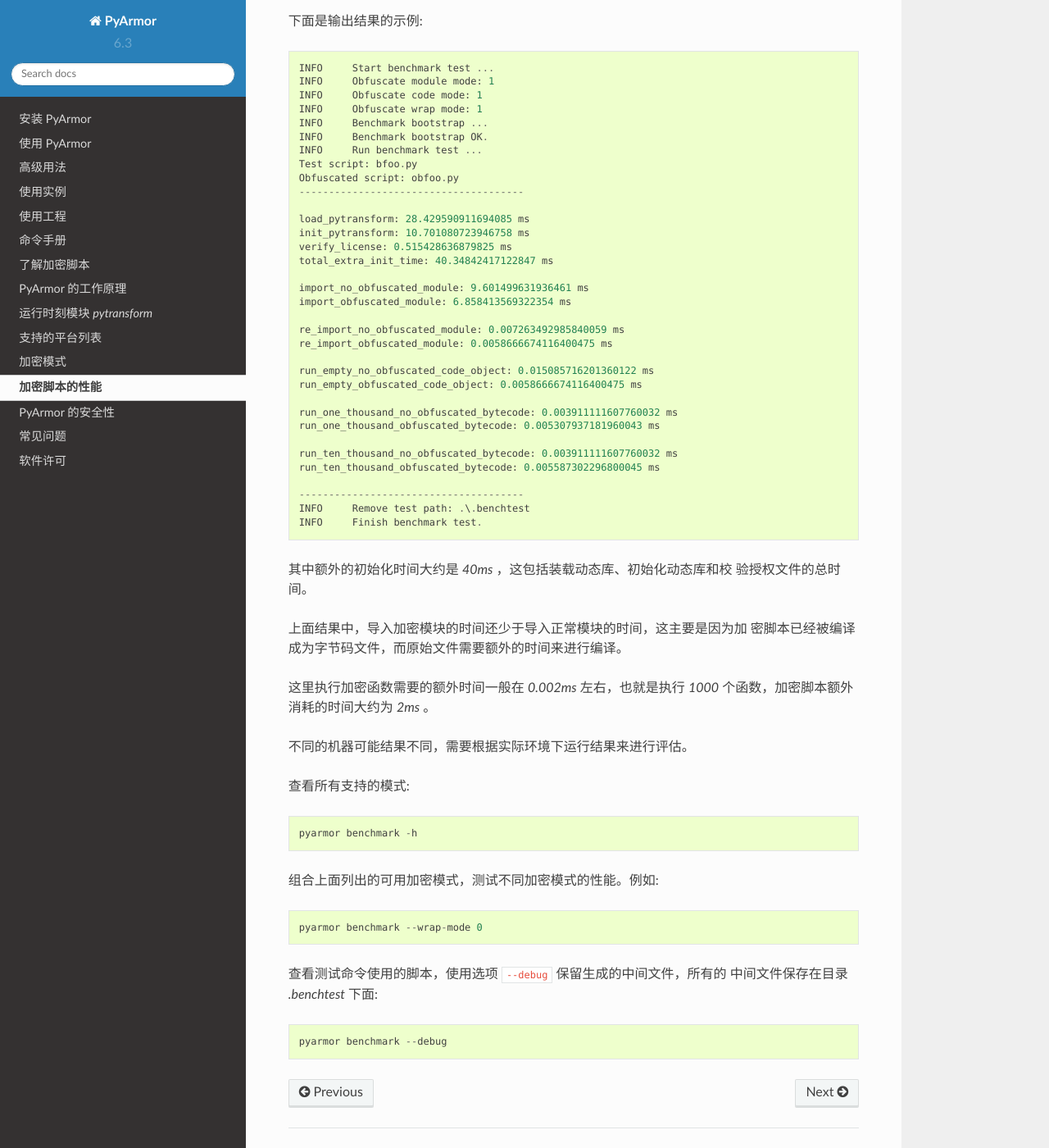
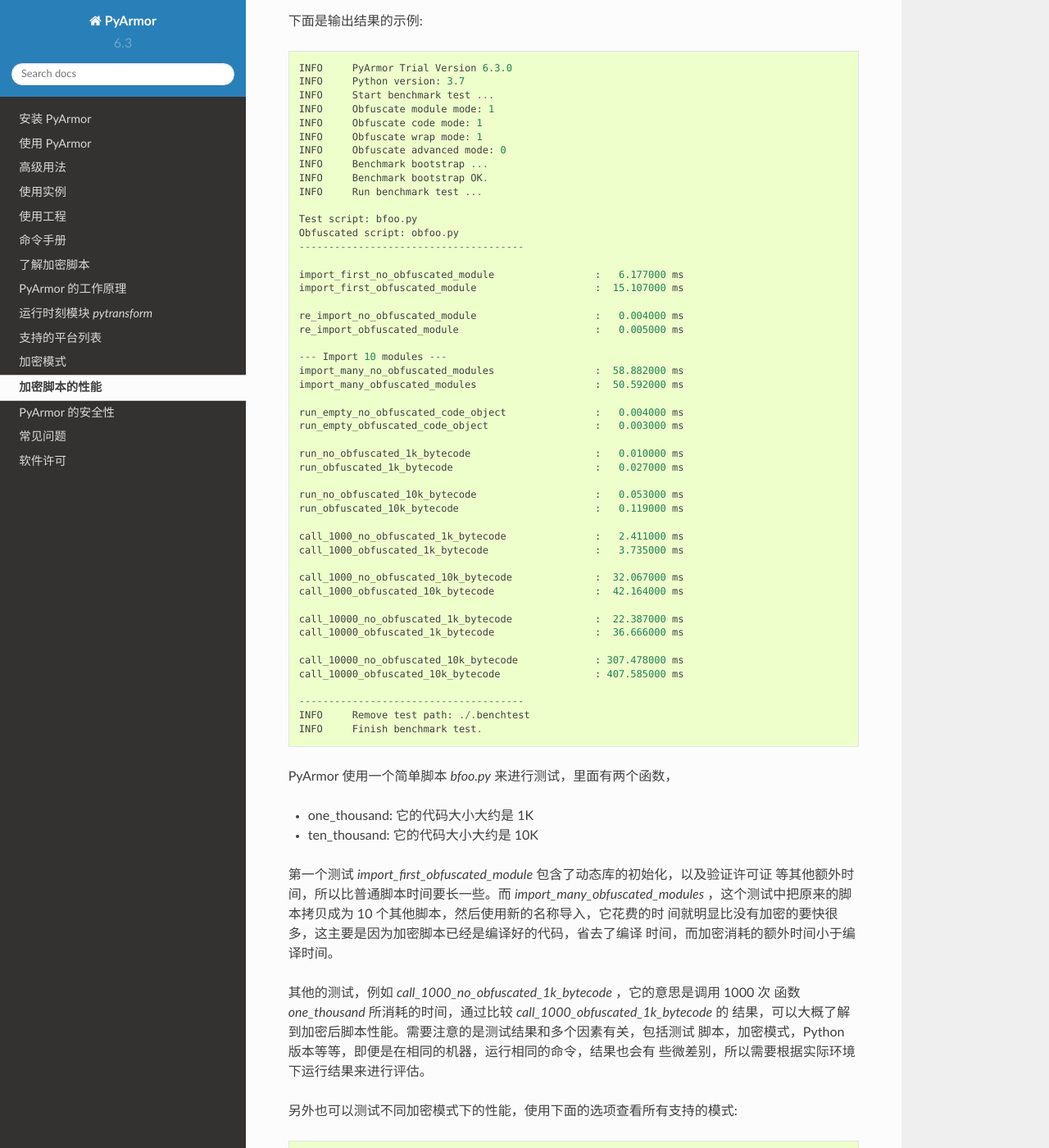
Before and after one commit to dashingsoft/pyarmor-docs-zh, a Sphinx documentation site: the page built from docs/performance.rst, in a window 1280 px wide and 1400 px high, scrolled down 269 px. Shown: the whole window at 82% size. Built offline with Sphinx 7.4.7 and the Read the Docs theme 2.0.0, drawn with Linux system fonts in a browser that asks for light colours; some of the changed text lies outside the part shown.

Commit message:
Refine benchmark doc

```diff
--- a/docs/performance.rst
+++ b/docs/performance.rst
@@ -9,62 +9,84 @@
 
 下面是输出结果的示例::
 
+
+    INFO     PyArmor Trial Version 6.3.0
+    INFO     Python version: 3.7
     INFO     Start benchmark test ...
     INFO     Obfuscate module mode: 1
     INFO     Obfuscate code mode: 1
     INFO     Obfuscate wrap mode: 1
+    INFO     Obfuscate advanced mode: 0
     INFO     Benchmark bootstrap ...
     INFO     Benchmark bootstrap OK.
     INFO     Run benchmark test ...
+
     Test script: bfoo.py
     Obfuscated script: obfoo.py
     --------------------------------------
 
-    load_pytransform: 28.429590911694085 ms
-    init_pytransform: 10.701080723946758 ms
-    verify_license: 0.515428636879825 ms
-    total_extra_init_time: 40.34842417122847 ms
+    import_first_no_obfuscated_module                 :   6.177000 ms
+    import_first_obfuscated_module                    :  15.107000 ms
 
-    import_no_obfuscated_module: 9.601499631936461 ms
-    import_obfuscated_module: 6.858413569322354 ms
+    re_import_no_obfuscated_module                    :   0.004000 ms
+    re_import_obfuscated_module                       :   0.005000 ms
 
-    re_import_no_obfuscated_module: 0.007263492985840059 ms
-    re_import_obfuscated_module: 0.0058666674116400475 ms
+    --- Import 10 modules ---
+    import_many_no_obfuscated_modules                 :  58.882000 ms
+    import_many_obfuscated_modules                    :  50.592000 ms
 
-    run_empty_no_obfuscated_code_object: 0.015085716201360122 ms
-    run_empty_obfuscated_code_object: 0.0058666674116400475 ms
+    run_empty_no_obfuscated_code_object               :   0.004000 ms
+    run_empty_obfuscated_code_object                  :   0.003000 ms
 
-    run_one_thousand_no_obfuscated_bytecode: 0.003911111607760032 ms
-    run_one_thousand_obfuscated_bytecode: 0.005307937181960043 ms
+    run_no_obfuscated_1k_bytecode                     :   0.010000 ms
+    run_obfuscated_1k_bytecode                        :   0.027000 ms
 
-    run_ten_thousand_no_obfuscated_bytecode: 0.003911111607760032 ms
-    run_ten_thousand_obfuscated_bytecode: 0.005587302296800045 ms
+    run_no_obfuscated_10k_bytecode                    :   0.053000 ms
+    run_obfuscated_10k_bytecode                       :   0.119000 ms
+
+    call_1000_no_obfuscated_1k_bytecode               :   2.411000 ms
+    call_1000_obfuscated_1k_bytecode                  :   3.735000 ms
+
+    call_1000_no_obfuscated_10k_bytecode              :  32.067000 ms
+    call_1000_obfuscated_10k_bytecode                 :  42.164000 ms
+
+    call_10000_no_obfuscated_1k_bytecode              :  22.387000 ms
+    call_10000_obfuscated_1k_bytecode                 :  36.666000 ms
+
+    call_10000_no_obfuscated_10k_bytecode             : 307.478000 ms
+    call_10000_obfuscated_10k_bytecode                : 407.585000 ms
 
     --------------------------------------
-    INFO     Remove test path: .\.benchtest
+    INFO     Remove test path: ./.benchtest
     INFO     Finish benchmark test.
 
-其中额外的初始化时间大约是 `40ms` ，这包括装载动态库、初始化动态库和校
-验授权文件的总时间。
+PyArmor 使用一个简单脚本 `bfoo.py` 来进行测试，里面有两个函数，
 
-上面结果中，导入加密模块的时间还少于导入正常模块的时间，这主要是因为加
-密脚本已经被编译成为字节码文件，而原始文件需要额外的时间来进行编译。
+* one_thousand: 它的代码大小大约是 1K
+* ten_thousand: 它的代码大小大约是 10K
 
-这里执行加密函数需要的额外时间一般在 `0.002ms` 左右，也就是执行 `1000`
-个函数，加密脚本额外消耗的时间大约为 `2ms` 。
+第一个测试 `import_first_obfuscated_module` 包含了动态库的初始化，以及验证许可证
+等其他额外时间，所以比普通脚本时间要长一些。而 `import_many_obfuscated_modules`
+，这个测试中把原来的脚本拷贝成为 10 个其他脚本，然后使用新的名称导入，它花费的时
+间就明显比没有加密的要快很多，这主要是因为加密脚本已经是编译好的代码，省去了编译
+时间，而加密消耗的额外时间小于编译时间。
 
-不同的机器可能结果不同，需要根据实际环境下运行结果来进行评估。
+其他的测试，例如 `call_1000_no_obfuscated_1k_bytecode` ，它的意思是调用 1000 次
+函数 `one_thousand` 所消耗的时间，通过比较 `call_1000_obfuscated_1k_bytecode` 的
+结果，可以大概了解到加密后脚本性能。需要注意的是测试结果和多个因素有关，包括测试
+脚本，加密模式，Python 版本等等，即便是在相同的机器，运行相同的命令，结果也会有
+些微差别，所以需要根据实际环境下运行结果来进行评估。
 
-查看所有支持的模式::
+另外也可以测试不同加密模式下的性能，使用下面的选项查看所有支持的模式::
 
     pyarmor benchmark -h
 
-组合上面列出的可用加密模式，测试不同加密模式的性能。例如::
+然后传入不同的参数，测试不同加密模式的性能。例如::
 
-    pyarmor benchmark --wrap-mode 0
+    pyarmor benchmark --wrap-mode 0 --obf-code 2
 
-查看测试命令使用的脚本，使用选项 ``--debug`` 保留生成的中间文件，所有的
-中间文件保存在目录 `.benchtest` 下面::
+查看测试命令使用的脚本，使用选项 ``--debug`` 保留生成的中间文件，所有的中间文件
+保存在目录 `.benchtest` 下面::
 
     pyarmor benchmark --debug
 
```
